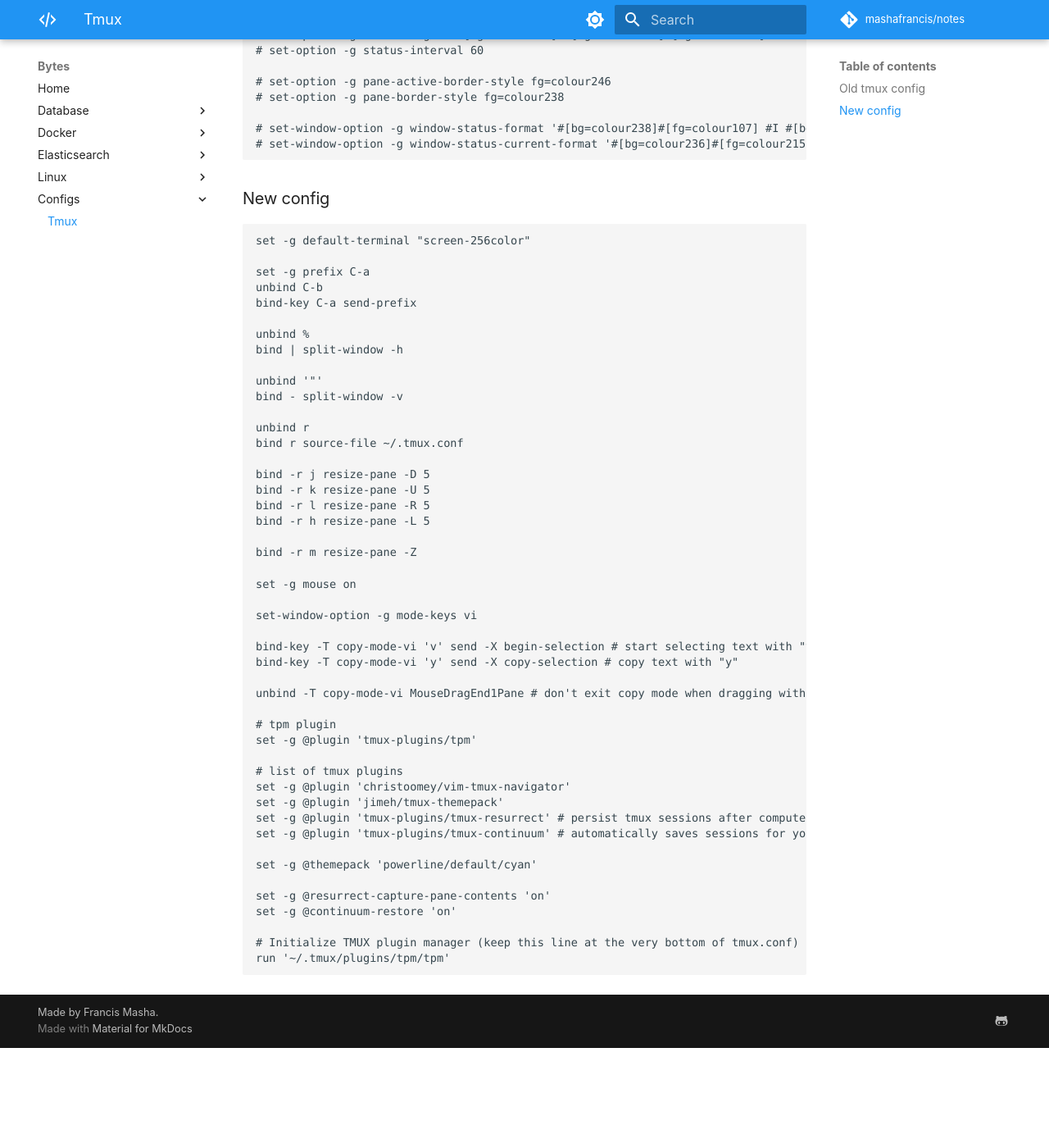
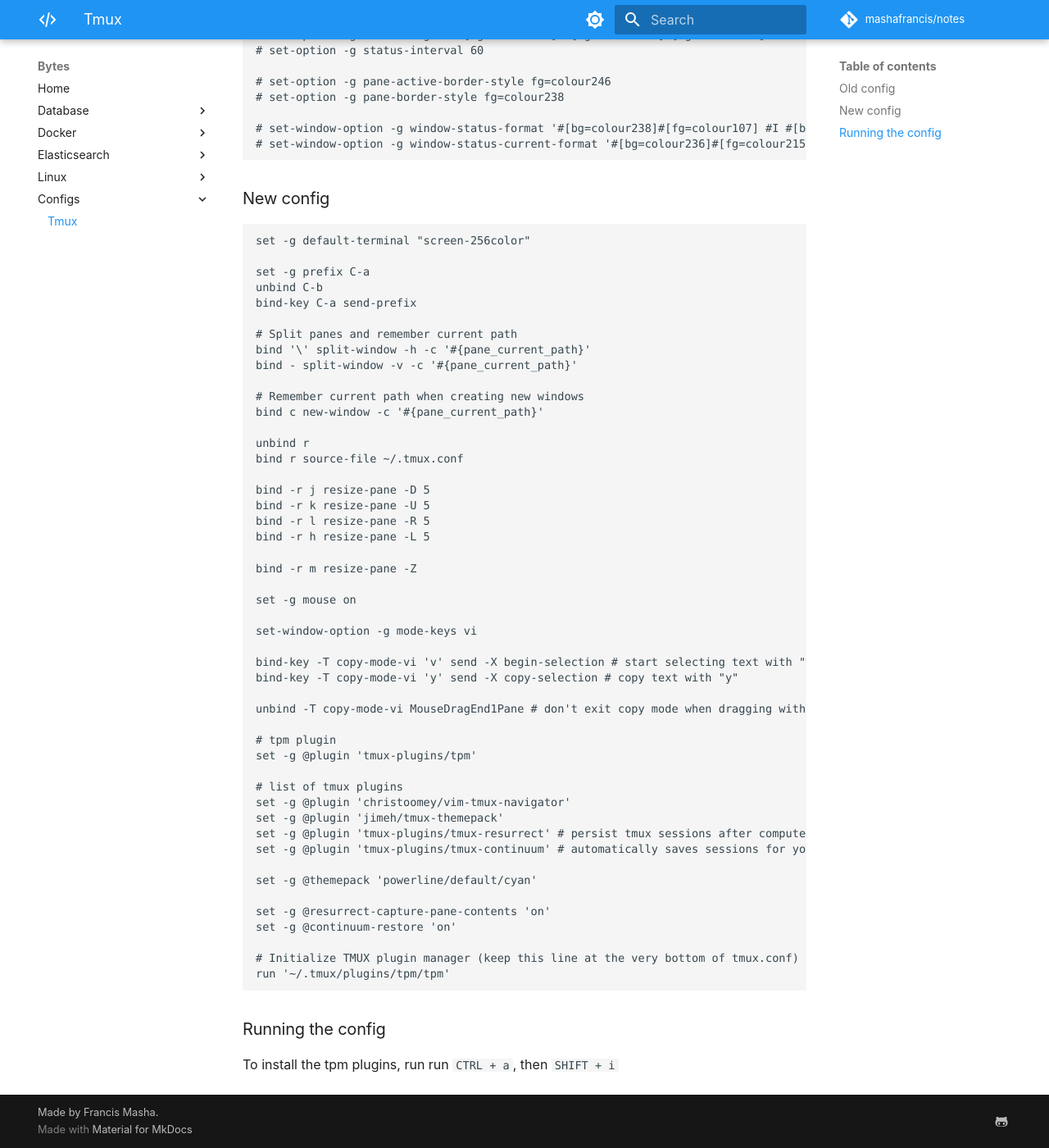
Before and after one commit to mashafrancis/notes, an MkDocs documentation site: the page built from docs/configs/tmux.md, in a window 1280 px wide and 1400 px high, scrolled down 2335 px. Shown: the whole window at 82% size. Built offline with MkDocs 1.6.1 and Material for MkDocs 9.7.7, drawn with Linux system fonts in a browser that asks for light colours; some web fonts are replaced; comment, search, counter and statistics services are not loaded; before the commit the page ends 3613 px from its top, so only the background shows below that; some of the changed text lies outside the part shown.

Commit message:
docs: update tmux.md

````diff
--- a/docs/configs/tmux.md
+++ b/docs/configs/tmux.md
@@ -1,4 +1,4 @@
-### Old tmux config
+### Old config
 
 ```
 # --------#
@@ -132,11 +132,12 @@
 unbind C-b
 bind-key C-a send-prefix
 
-unbind %
-bind | split-window -h
+# Split panes and remember current path
+bind '\' split-window -h -c '#{pane_current_path}'
+bind - split-window -v -c '#{pane_current_path}'
 
-unbind '"'
-bind - split-window -v
+# Remember current path when creating new windows
+bind c new-window -c '#{pane_current_path}'
 
 unbind r
 bind r source-file ~/.tmux.conf
@@ -174,3 +175,6 @@
 # Initialize TMUX plugin manager (keep this line at the very bottom of tmux.conf)
 run '~/.tmux/plugins/tpm/tpm'
 ```
+
+### Running the config
+To install the tpm plugins, run run `CTRL + a`, then `SHIFT + i`
````
